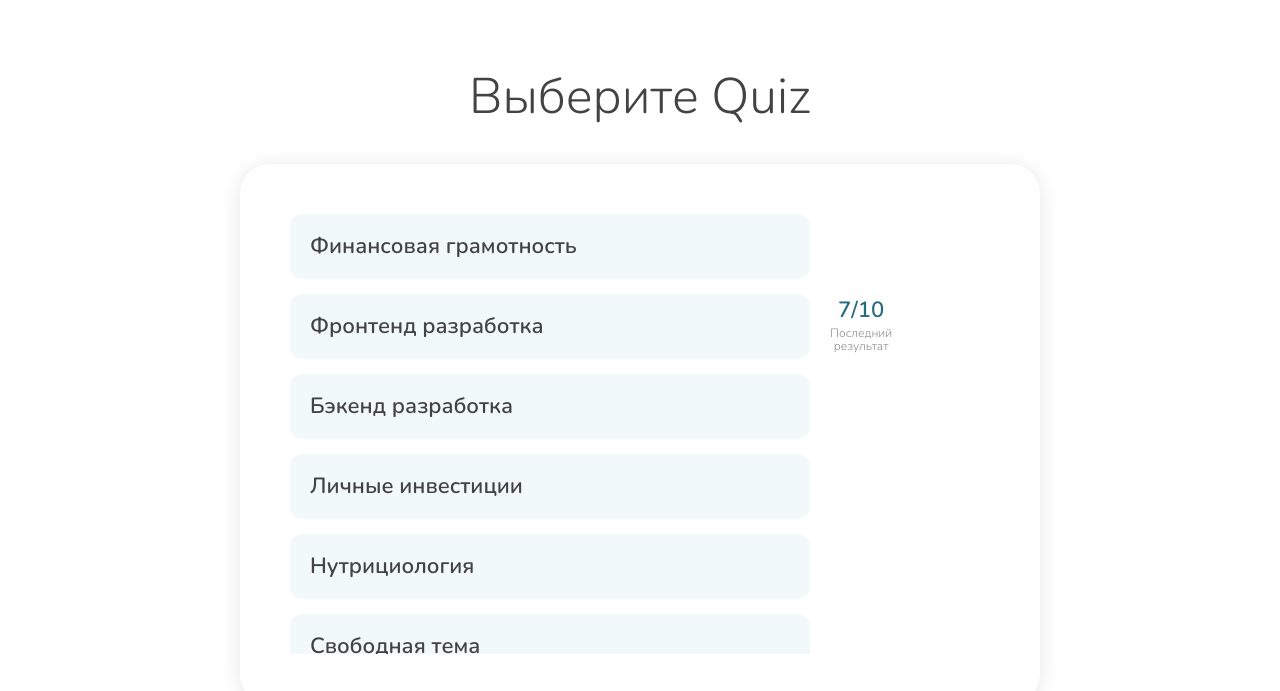
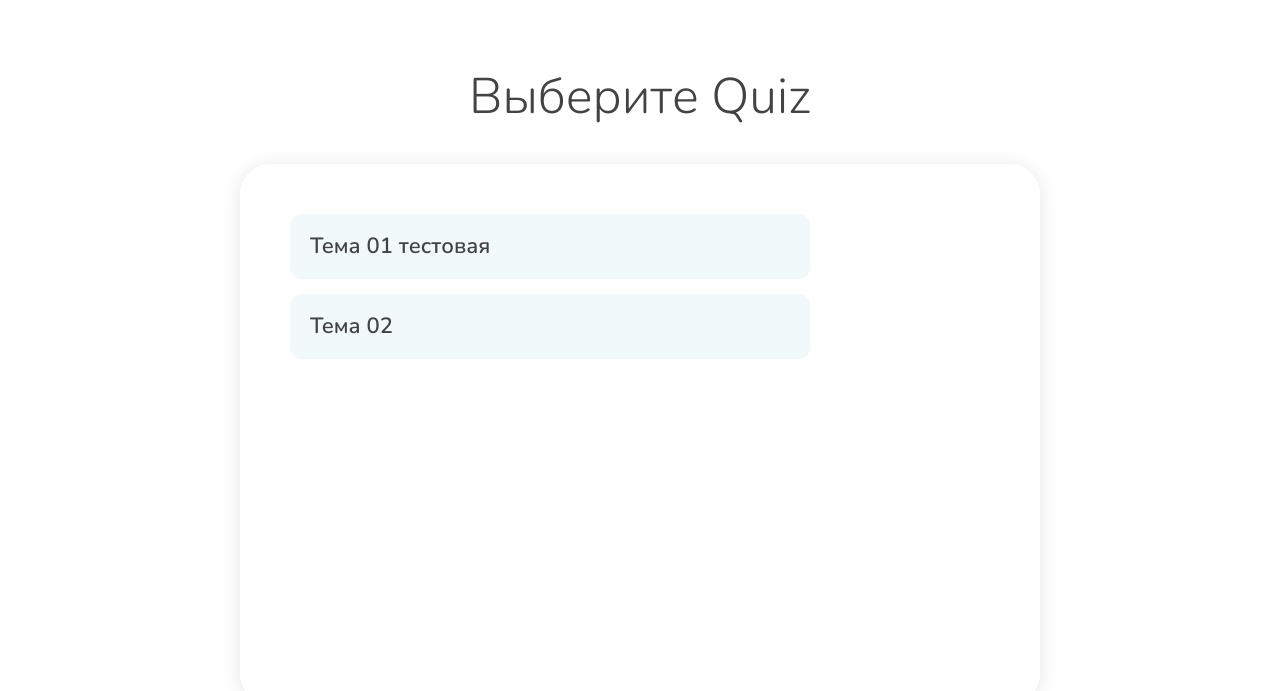
Before and after one commit to SlawaSlawa/methed-quiz, a plain HTML site: page index.html in a window 1280 px wide. Shown: the part 89-780 px from the top of the page. Drawn offline with Linux system fonts and the light colour scheme.

Commit message:
day three: added select themes & render first quest from js

```diff
--- a/index.html
+++ b/index.html
@@ -9,6 +9,7 @@
     <link rel="stylesheet" href="css/reset.css">
     <link rel="stylesheet" href="css/style.css">
     <link rel="stylesheet" href="css/media.css">
+    <script src="js/script.js" defer></script>
 </head>
 
 <body>
@@ -88,7 +89,7 @@
 
         <!-- ./selection -->
 
-        <div class="main__box main__box_question">
+        <!-- <div class="main__box main__box_question">
             <form class="main__form-question" data-count="1/10">
                 <fieldset>
                     <legend class="main__subtitle">Какие типы input корректны?</legend>
@@ -113,10 +114,10 @@
                     Подтвердить
                 </button>
             </form>
-        </div>
+        </div> -->
         <!-- /.main__box main__box_question -->
 
-        <div class="main__box main__box_question">
+        <!-- <div class="main__box main__box_question">
             <form class="main__form-question" data-count="2/10">
                 <fieldset>
                     <legend class="main__subtitle">Какая столица является родиной демократии?</legend>
@@ -141,10 +142,10 @@
                     Подтвердить
                 </button>
             </form>
-        </div>
+        </div> -->
         <!-- /.main__box main__box_question -->
 
-        <div class="main__box main__box_result result">
+        <!-- <div class="main__box main__box_result result">
             <h2 class="main__subtitle main__subtitle_result">
                 Ваш результат
             </h2>
@@ -157,7 +158,7 @@
             <button class="main__btn result__return">
                 К списку квизов
             </button>
-        </div>
+        </div> -->
     </main>
 </body>
 
--- /dev/null
+++ b/js/script.js
@@ -0,0 +1,321 @@
+'use strict'
+
+const main = document.querySelector('.main')
+const selection = document.querySelector('.selection')
+const title = document.querySelector('.main__title')
+
+const getData = () => {
+    const dataBase = [
+        {
+            "id": "01",
+            "theme": "Тема 01 тестовая",
+            "result": [
+                [40, 'Есть задатки, нужно развиваться'],
+                [80, 'Очень хорошо, но есть пробелы'],
+                [100, 'Отличный результат']
+            ],
+            "list": [
+                {
+                    "type": "checkbox",
+                    "question": "T-1 Вопрос1",
+                    "answers": [
+                        'Правильный1',
+                        'Правильный2',
+                        'Неправильный1',
+                        'Неправильный2'
+                    ],
+                    "correct": 2
+                },
+                {
+                    "type": "checkbox",
+                    "question": "T-1 Вопрос2",
+                    "answers": [
+                        'Правильный1',
+                        'Правильный2',
+                        'Неправильный1',
+                        'Неправильный2'
+                    ],
+                    "correct": 2
+                },
+                {
+                    "type": "checkbox",
+                    "question": "T-1 Вопрос3",
+                    "answers": [
+                        'Правильный1',
+                        'Правильный2',
+                        'Неправильный',
+                        'Неправильный'
+                    ],
+                    "correct": 2
+                },
+                {
+                    "type": "radio",
+                    "question": "T-1 Вопрос4",
+                    "answers": [
+                        'Правильный1',
+                        'Неправильный',
+                        'Неправильный',
+                        'Неправильный3'
+                    ]
+                },
+                {
+                    "type": "checkbox",
+                    "question": "T-1 Вопрос5",
+                    "answers": [
+                        'Правильный1',
+                        'Неправильный',
+                        'Неправильный',
+                        'Неправильный'
+                    ],
+                    "correct": 1
+                },
+                {
+                    "type": "radio",
+                    "question": "T-1 Вопрос6",
+                    "answers": [
+                        'Правильный1',
+                        'Неправильный1',
+                        'Неправильный2',
+                        'Неправильный3'
+                    ]
+                }, {
+                    "type": "radio",
+                    "question": "T-1 Вопрос7",
+                    "answers": [
+                        'Правильный1',
+                        'Неправильный',
+                        'Неправильный',
+                        'Неправильный'
+                    ]
+                },
+                {
+                    "type": "checkbox",
+                    "question": "T-1 Вопрос8",
+                    "answers": [
+                        'Правильный1',
+                        'Правильный2',
+                        'Неправильный',
+                        'Неправильный'
+                    ],
+                    "correct": 3
+                },
+            ]
+        },
+        {
+            "id": "02",
+            "theme": "Тема 02",
+            "result": [
+                [30, 'Есть задатки, нужно развиваться'],
+                [60, 'Очень хорошо, но есть пробелы'],
+                [100, 'Отличный результат']
+            ],
+            "list": [
+                {
+                    "type": "radio",
+                    "question": "T-2 Вопрос1",
+                    "answers": [
+                        'Правильный1',
+                        'Неправильный',
+                        'Неправильный'
+                    ]
+                },
+                {
+                    "type": "checkbox",
+                    "question": "T-2 Вопрос2",
+                    "answers": [
+                        'Правильный1',
+                        'Правильный2',
+                        'Правильный3',
+                        'Неправильный'
+                    ],
+                    "correct": 3
+                },
+                {
+                    "type": "radio",
+                    "question": "T-2 Вопрос3",
+                    "answers": [
+                        'Правильный1',
+                        'Неправильный',
+                        'Неправильный',
+                        'Неправильный'
+                    ]
+                },
+                {
+                    "type": "checkbox",
+                    "question": "T-2 Вопрос4",
+                    "answers": [
+                        'Правильный1',
+                        'Неправильный',
+                        'Неправильный',
+                        'Неправильный'
+                    ],
+                    "correct": 1
+                },
+                {
+                    "type": "radio",
+                    "question": "T-2 Вопрос5",
+                    "answers": [
+                        'Правильный1',
+                        'Неправильный',
+                        'Неправильный',
+                        'Неправильный'
+                    ]
+                }, {
+                    "type": "radio",
+                    "question": "T-2 Вопрос6",
+                    "answers": [
+                        'Правильный1',
+                        'Неправильный',
+                        'Неправильный',
+                        'Неправильный'
+                    ]
+                },
+                {
+                    "type": "checkbox",
+                    "question": "T-2 Вопрос7",
+                    "answers": [
+                        'Правильный1',
+                        'Правильный2',
+                        'Неправильный',
+                        'Неправильный'
+                    ],
+                    "correct": 3
+                },
+            ]
+        }
+    ]
+
+    return dataBase
+}
+
+const hideElem = elem => {
+    let opacity = getComputedStyle(elem).getPropertyValue('opacity')
+
+    const animation = () => {
+        opacity -= 0.05
+        elem.style.opacity = opacity
+
+        if (opacity > 0) {
+            requestAnimationFrame(animation)
+        } else {
+            elem.style.display = 'none'
+        }
+    }
+
+    requestAnimationFrame(animation)
+}
+
+const renderTheme = themes => {
+    const list = document.querySelector('.selection__list')
+    list.textContent = ''
+
+    const buttons = []
+
+    for (let i = 0; i < themes.length; i++) {
+        const li = document.createElement('li')
+        li.classList.add('selection__item')
+        const button = document.createElement('button')
+        button.classList.add('selection__theme')
+        button.textContent = themes[i].theme
+        button.dataset.id = themes[i].id
+
+        li.append(button)
+        list.append(li)
+
+        buttons.push(button)
+    }
+
+    return buttons
+}
+
+const createAnswer = data => {
+    const type = data.type
+
+    return data.answers.map(item => {
+        const label = document.createElement('label')
+        label.classList.add('answer')
+        const input = document.createElement('input')
+        input.type = type
+        input.name = 'answer'
+        input.classList.add(`answer__${type}`)
+
+        const text = document.createTextNode(item)
+
+        label.append(input, text)
+
+        return label
+    })
+}
+
+const renderQuiz = quiz => {
+    hideElem(title)
+    hideElem(selection)
+
+    const questionBox = document.createElement('div')
+    questionBox.classList.add('main__box', 'main__box_question')
+
+    main.append(questionBox)
+
+    let questionCount = 0
+
+    const showQuestion = () => {
+        const data = quiz.list[questionCount]
+        questionCount += 1
+
+        questionBox.textContent = ''
+        const form = document.createElement('form')
+        form.classList.add('main__form-question')
+        form.dataset.count = `${questionCount}/${quiz.list.length}`
+        const fieldset = document.createElement('fieldset')
+        const legend = document.createElement('legend')
+        legend.classList.add('main__subtitle')
+        legend.textContent = data.question
+
+        const answers = createAnswer(data)
+
+        const button = document.createElement('button')
+        button.classList.add('main__btn', 'question__next')
+        button.type = 'submit'
+        button.textContent = 'Подтвердить'
+
+        fieldset.append(legend, ...answers)
+        form.append(fieldset, button)
+        questionBox.append(form)
+
+        form.addEventListener('submit', (evt) => {
+            evt.preventDefault()
+            let ok = false
+            const answer = [...form.answer].map(input => {
+                if (input.checked) {
+                    ok = true
+                    return input.checked ? input.value : false
+                }
+            })
+
+            if (ok) {
+                console.log(answer)
+            } else {
+                console.error('Не выбран ни один ответ')
+            }
+        })
+    }
+
+    showQuestion()
+}
+
+const addClick = (buttons, data) => {
+    buttons.forEach(btn => {
+        btn.addEventListener('click', () => {
+            const quiz = data.find(item => item.id === btn.dataset.id)
+            renderQuiz(quiz)
+        })
+    })
+}
+
+const initQuiz = () => {
+    const data = getData()
+    const buttons = renderTheme(data)
+    addClick(buttons, data)
+}
+
+initQuiz()
```
